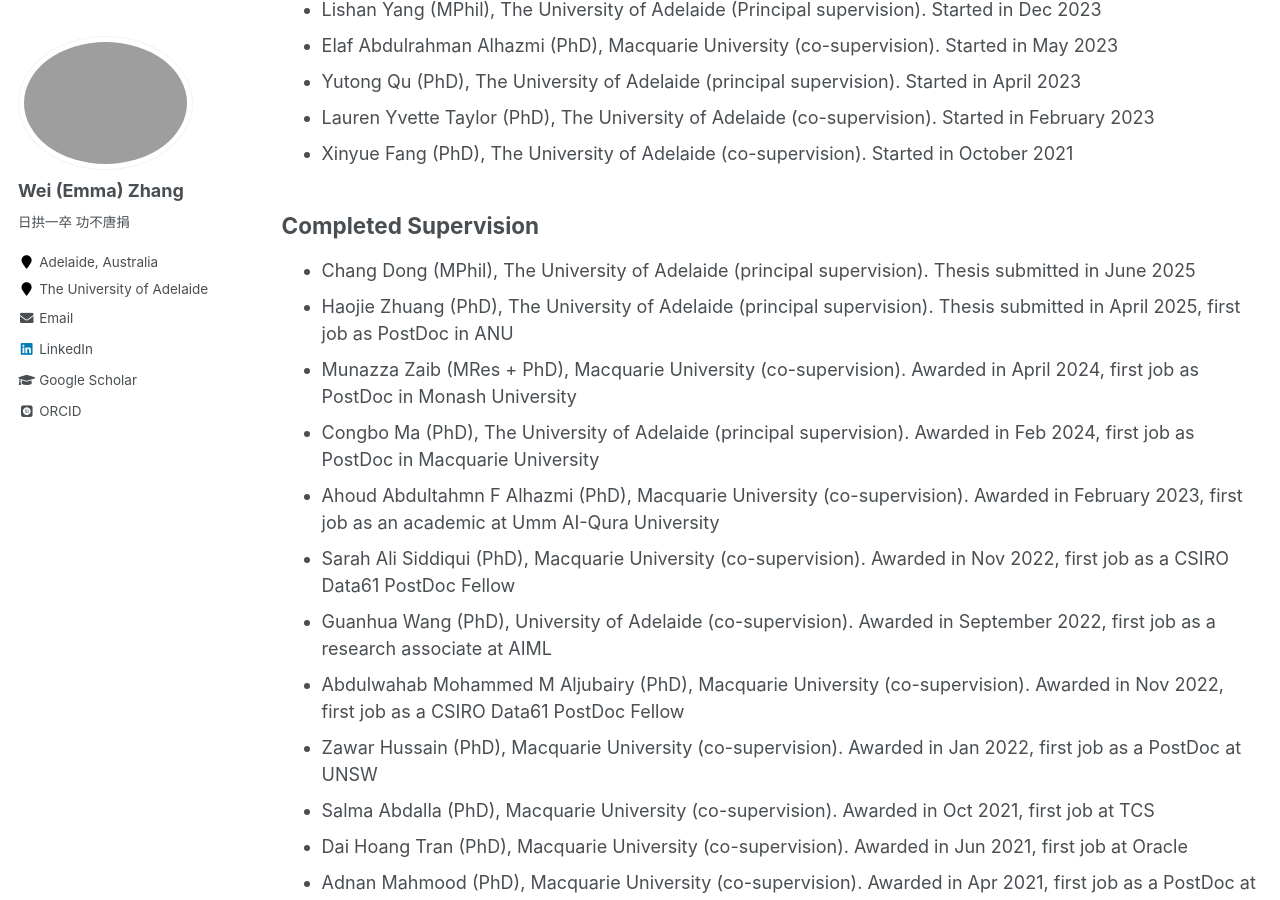
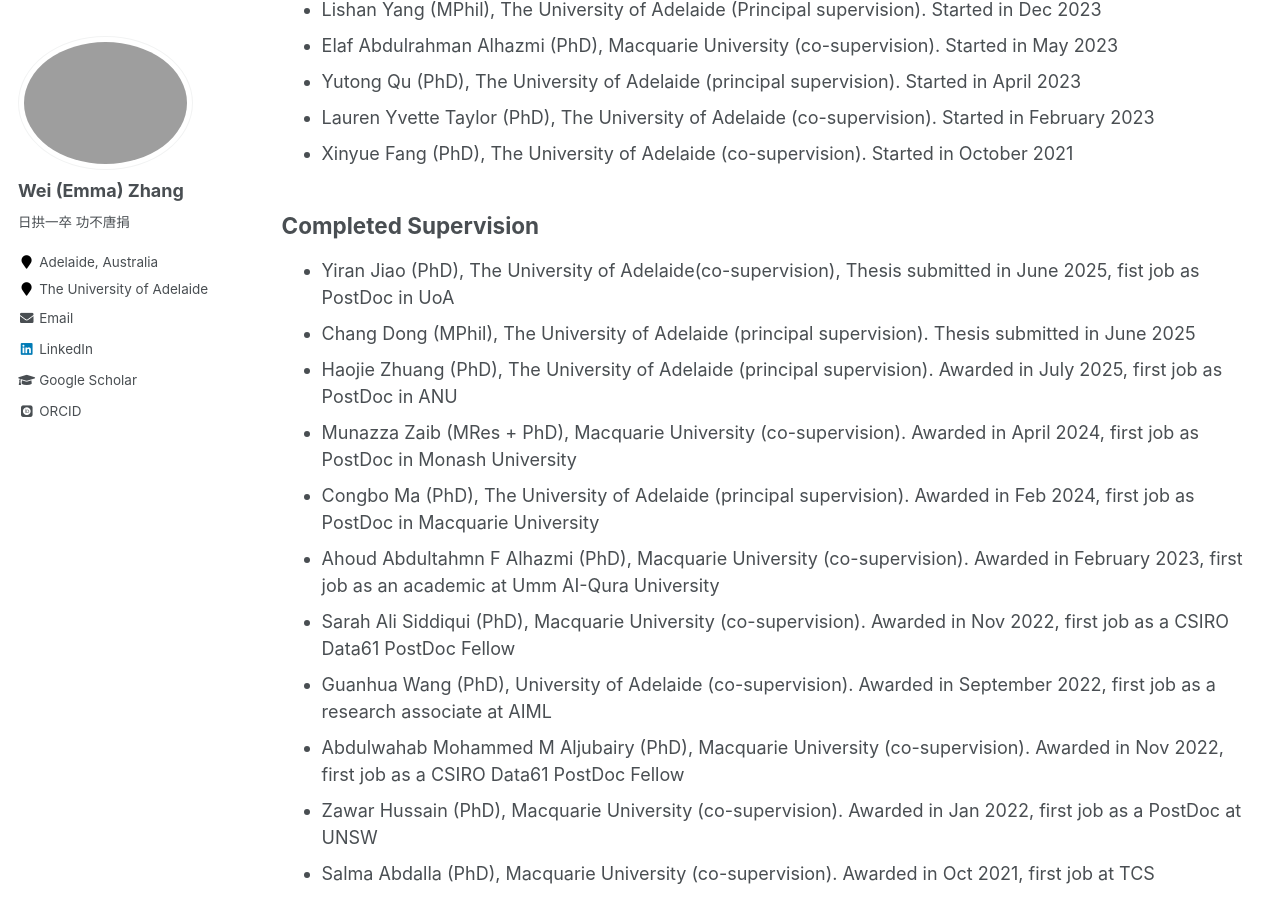
Before and after one commit to weiezhang/weiezhang.github.io, a Jekyll site: the page built from _pages/supervision.md, in a window 1280 px wide and 900 px high, scrolled down 420 px. Built offline with Jekyll 4.4.1, drawn with Linux system fonts in a browser that asks for light colours; some web fonts are replaced.

Commit message:
Update supervision.md

```diff
--- a/_pages/supervision.md
+++ b/_pages/supervision.md
@@ -22,8 +22,9 @@ author_profile: true
 - Xinyue Fang (PhD), The University of Adelaide (co-supervision). Started in October 2021
 
 ## Completed Supervision
+- Yiran Jiao (PhD), The University of Adelaide(co-supervision), Thesis submitted in June 2025, fist job as PostDoc in UoA
 - Chang Dong (MPhil), The University of Adelaide (principal supervision). Thesis submitted in June 2025
-- Haojie Zhuang (PhD), The University of Adelaide (principal supervision). Thesis submitted in April 2025, first job as PostDoc in ANU
+- Haojie Zhuang (PhD), The University of Adelaide (principal supervision). Awarded in July 2025, first job as PostDoc in ANU
 - Munazza Zaib (MRes + PhD), Macquarie University (co-supervision). Awarded in April 2024, first job as PostDoc in Monash University
 - Congbo Ma (PhD), The University of Adelaide (principal supervision). Awarded in Feb 2024, first job as PostDoc in Macquarie University
 -  Ahoud Abdultahmn F Alhazmi (PhD), Macquarie University (co-supervision). Awarded in February 2023, first job as an academic at Umm AI-Qura University
```
